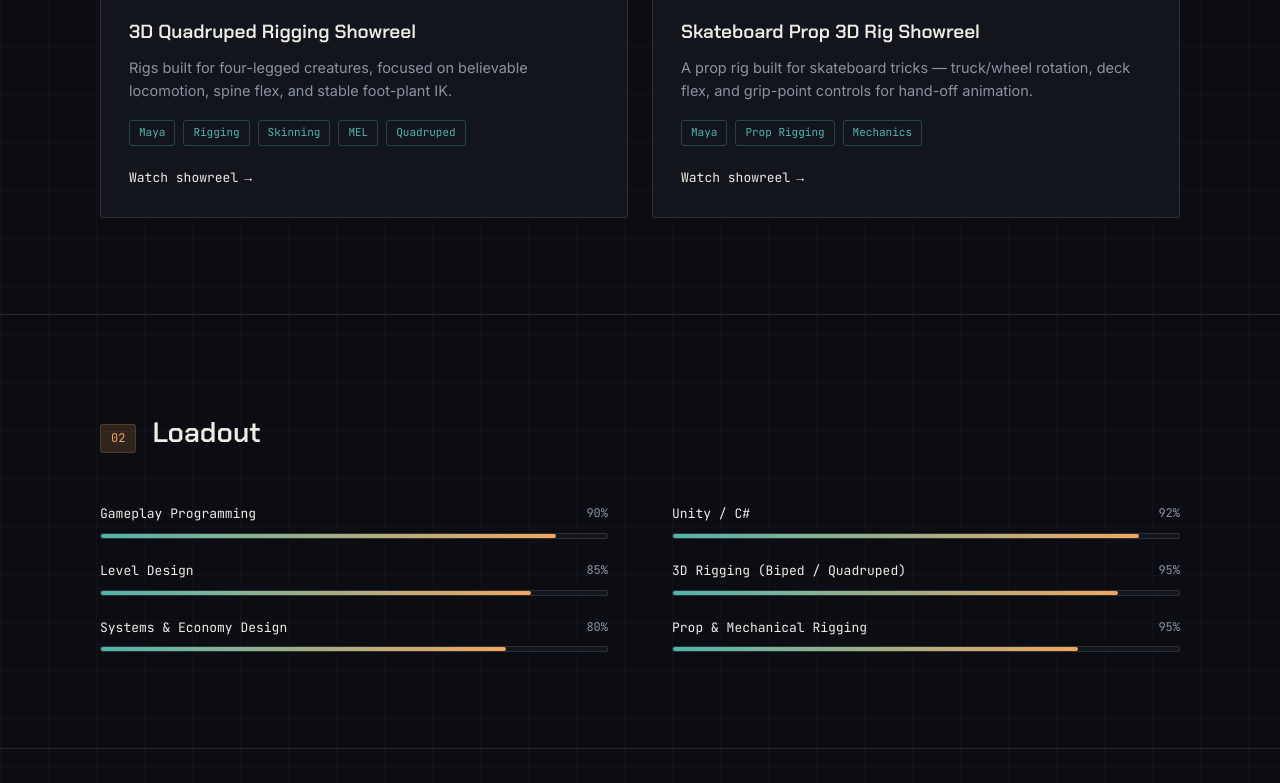
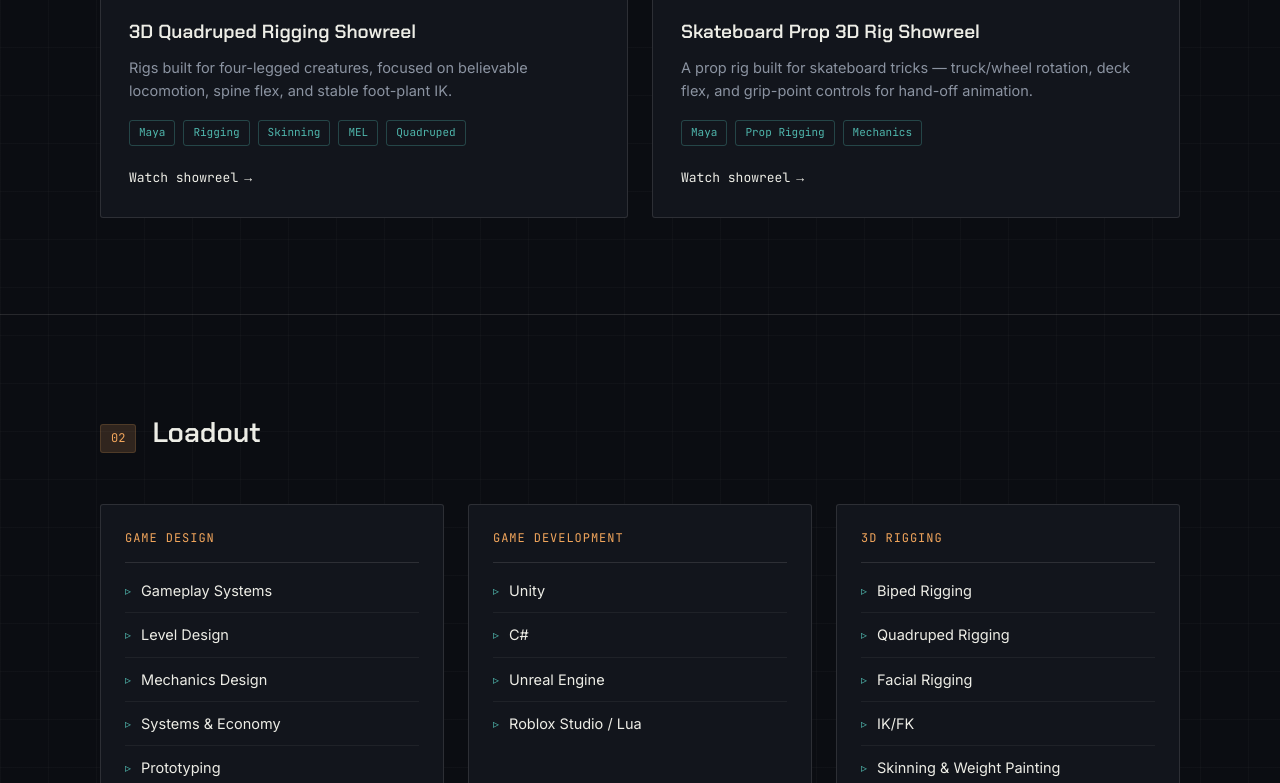
Before and after one commit to Yuganshi31/Yuganshi-s-Portfolio, a plain HTML site: page index.html in a window 1280 px wide. Shown: the part 2017-2800 px from the top of the page. Drawn offline with Linux system fonts and the light colour scheme.

Commit message:
Update stats and skills section

```diff
--- a/index.html
+++ b/index.html
@@ -245,21 +245,30 @@
   .card-link .arrow{ transition: transform 0.15s ease; }
   .card:hover .card-link .arrow{ transform: translateX(4px); }
 
-  /* ---------- SKILLS / LOADOUT ---------- */
-  .loadout{ max-width: 1080px; margin: 0 auto; display:grid; grid-template-columns: 1fr 1fr; gap: 40px 64px; }
-  .meter{ margin-bottom: 22px; }
-  .meter:last-child{ margin-bottom:0; }
-  .meter-top{ display:flex; justify-content: space-between; margin-bottom: 8px; }
-  .meter-label{ font-family:'JetBrains Mono', monospace; font-size: 13px; color: var(--ink); }
-  .meter-val{ font-family:'JetBrains Mono', monospace; font-size: 12px; color: var(--ink-dim); }
-  .meter-track{
-    height: 6px; background: var(--bg-panel); border: 1px solid var(--line);
-    border-radius: 2px; overflow:hidden;
-  }
-  .meter-fill{
-    height:100%; background: linear-gradient(90deg, var(--teal), var(--amber));
-    border-radius: 2px;
-  }
+ /* ---------- SKILLS / LOADOUT ---------- */
+.skills-grid{ max-width: 1080px; margin: 0 auto; display:grid; grid-template-columns: repeat(3, 1fr); gap: 24px; }
+.skill-group{
+  background: var(--bg-panel);
+  border: 1px solid var(--line);
+  border-radius: var(--radius);
+  padding: 24px;
+}
+.skill-group-head{
+  font-family:'JetBrains Mono', monospace;
+  font-size: 12px; color: var(--amber);
+  letter-spacing: 0.08em; text-transform: uppercase;
+  padding-bottom: 14px; margin-bottom: 6px;
+  border-bottom: 1px solid var(--line);
+}
+.skill-list{ list-style: none; }
+.skill-list li{
+  font-size: 14.5px; color: var(--ink);
+  padding: 10px 0;
+  border-bottom: 1px solid rgba(237,237,230,0.06);
+  display:flex; align-items:center; gap:10px;
+}
+.skill-list li:last-child{ border-bottom: none; }
+.skill-list li::before{ content:"▹"; color: var(--teal); font-size: 12px; }
 
   /* ---------- ABOUT ---------- */
   .about-wrap{ max-width: 1080px; margin: 0 auto; display:grid; grid-template-columns: 1.3fr 1fr; gap: 48px; align-items: start; }
@@ -316,7 +325,7 @@
     .stat{ border-right:none; border-bottom: 1px solid var(--line); }
     .stat:last-child{ border-bottom:none; }
     .project-grid{ grid-template-columns: 1fr; }
-    .loadout{ grid-template-columns: 1fr; }
+    .skills-grid{ grid-template-columns: 1fr; }
     .about-wrap{ grid-template-columns: 1fr; }
     section{ padding: 64px 24px; }
     .hero{ padding: 88px 24px 64px; }
@@ -352,16 +361,16 @@
     </div>
     <div class="stat-row">
       <div class="stat">
-        <div class="stat-num">1</div>
-        <div class="stat-label">Year in dev</div>
+        <div class="stat-num">6+</div>
+        <div class="stat-label">Game Projects</div>
       </div>
       <div class="stat">
-        <div class="stat-num">4</div>
-        <div class="stat-label">Titles shipped</div>
+        <div class="stat-num" style="font-size:16px;">Biped / Quadruped / Props</div>
+        <div class="stat-label">Rigging</div>
       </div>
       <div class="stat">
-        <div class="stat-num">3</div>
-        <div class="stat-label">Rig disciplines</div>
+        <div class="stat-num" style="font-size:16px;">Unity / Unreal / Roblox / Maya</div>
+        <div class="stat-label">Engines</div>
       </div>
     </div>
   </div>
@@ -435,34 +444,36 @@
     <span class="section-tag">02</span>
     <h2>Loadout</h2>
   </div>
-  <div class="loadout">
-    <div>
-      <div class="meter">
-        <div class="meter-top"><span class="meter-label">Gameplay Programming</span><span class="meter-val">90%</span></div>
-        <div class="meter-track"><div class="meter-fill" style="width:90%"></div></div>
-      </div>
-      <div class="meter">
-        <div class="meter-top"><span class="meter-label">Level Design</span><span class="meter-val">85%</span></div>
-        <div class="meter-track"><div class="meter-fill" style="width:85%"></div></div>
-      </div>
-      <div class="meter">
-        <div class="meter-top"><span class="meter-label">Systems & Economy Design</span><span class="meter-val">80%</span></div>
-        <div class="meter-track"><div class="meter-fill" style="width:80%"></div></div>
-      </div>
+  <div class="skills-grid">
+    <div class="skill-group">
+      <div class="skill-group-head">Game Design</div>
+      <ul class="skill-list">
+        <li>Gameplay Systems</li>
+        <li>Level Design</li>
+        <li>Mechanics Design</li>
+        <li>Systems & Economy</li>
+        <li>Prototyping</li>
+      </ul>
     </div>
-    <div>
-      <div class="meter">
-        <div class="meter-top"><span class="meter-label">Unity / C#</span><span class="meter-val">92%</span></div>
-        <div class="meter-track"><div class="meter-fill" style="width:92%"></div></div>
-      </div>
-      <div class="meter">
-        <div class="meter-top"><span class="meter-label">3D Rigging (Biped / Quadruped)</span><span class="meter-val">95%</span></div>
-        <div class="meter-track"><div class="meter-fill" style="width:88%"></div></div>
-      </div>
-      <div class="meter">
-        <div class="meter-top"><span class="meter-label">Prop & Mechanical Rigging</span><span class="meter-val">95%</span></div>
-        <div class="meter-track"><div class="meter-fill" style="width:80%"></div></div>
-      </div>
+    <div class="skill-group">
+      <div class="skill-group-head">Game Development</div>
+      <ul class="skill-list">
+        <li>Unity</li>
+        <li>C#</li>
+        <li>Unreal Engine</li>
+        <li>Roblox Studio / Lua</li>
+      </ul>
+    </div>
+    <div class="skill-group">
+      <div class="skill-group-head">3D Rigging</div>
+      <ul class="skill-list">
+        <li>Biped Rigging</li>
+        <li>Quadruped Rigging</li>
+        <li>Facial Rigging</li>
+        <li>IK/FK</li>
+        <li>Skinning & Weight Painting</li>
+        <li>Mechanical/Prop Rigging</li>
+      </ul>
     </div>
   </div>
 </section>
```
